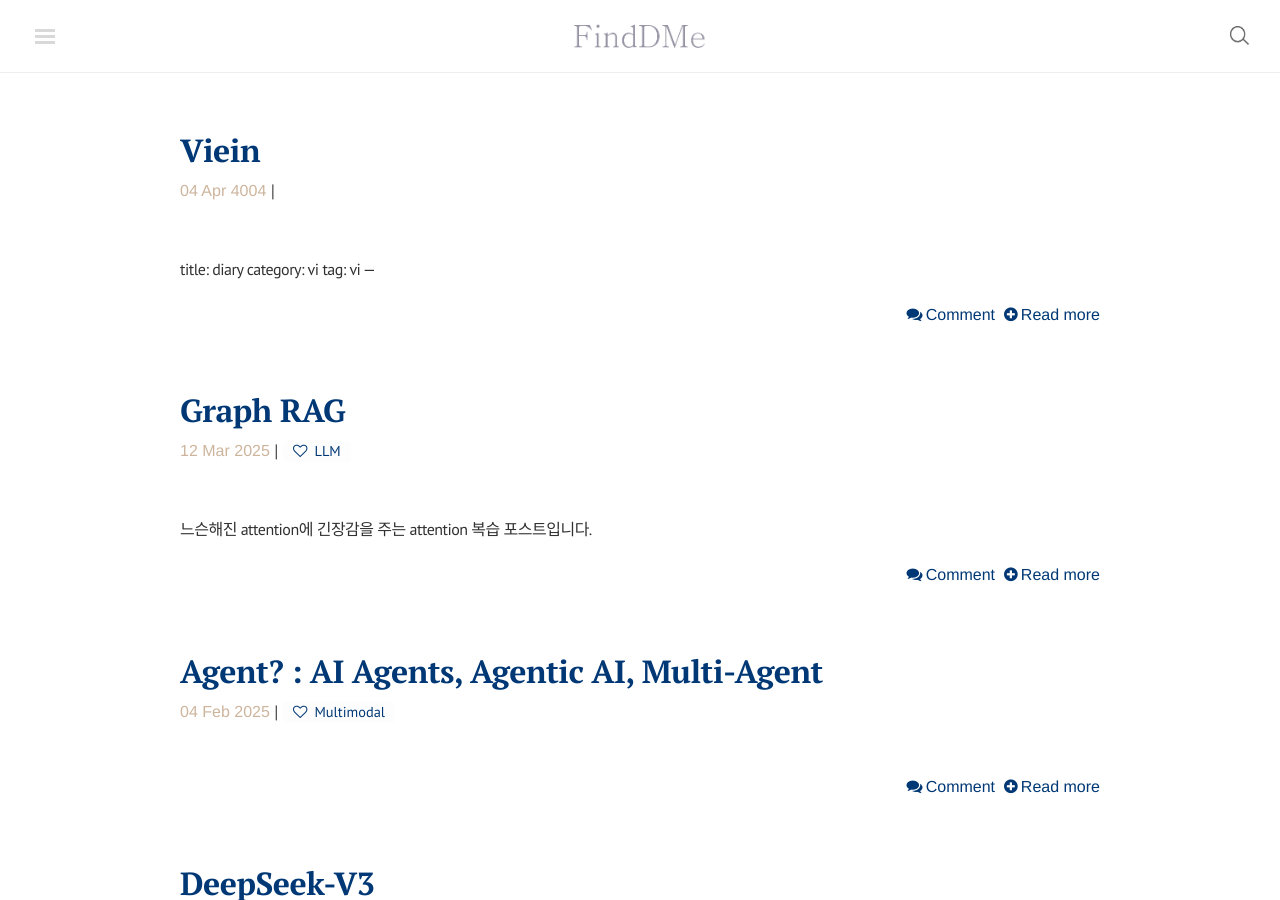
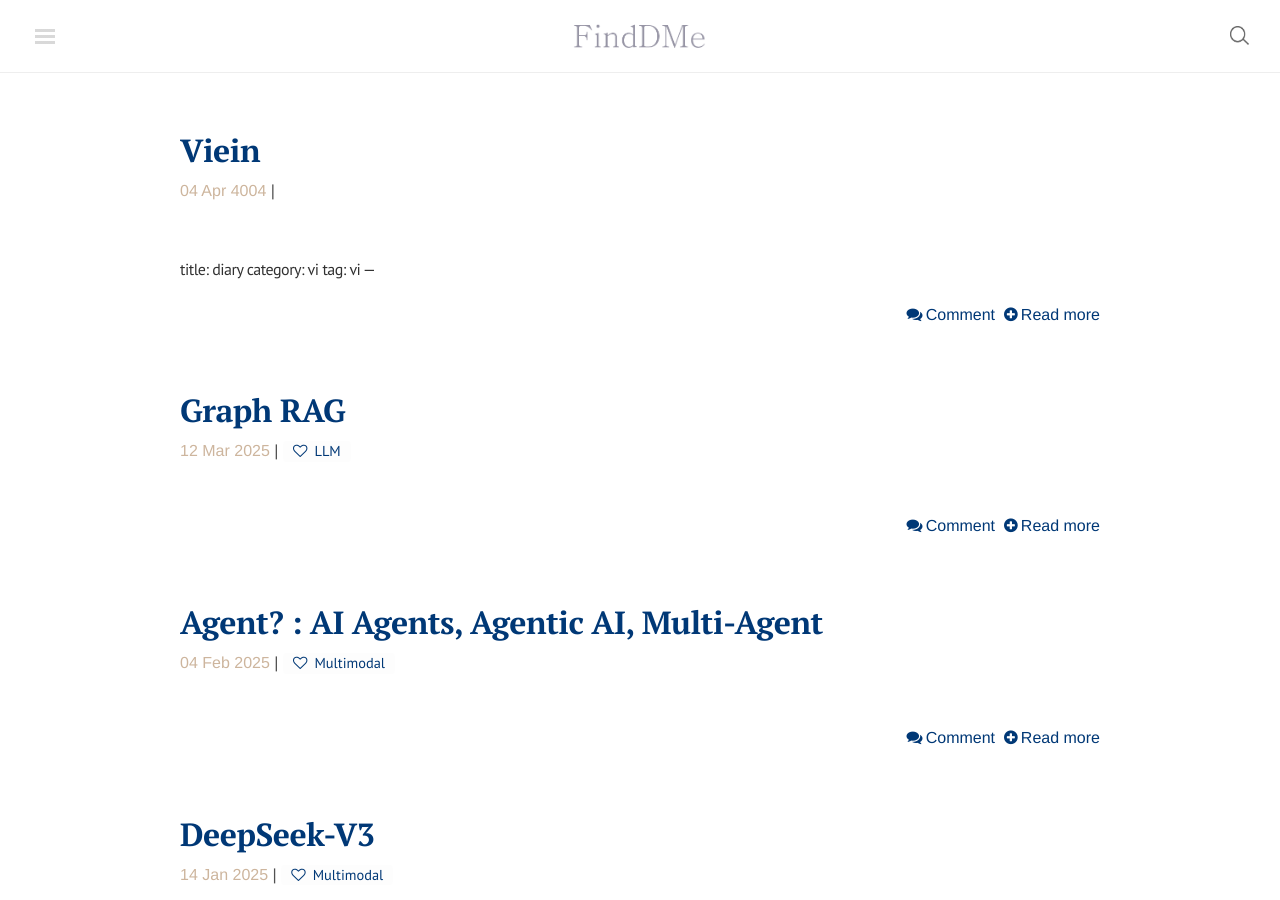
Before and after one commit to finddme/finddme.github.io, a Jekyll site: the page built from blog/index.html, in a window 1280 px wide and 900 px high. Built offline with Jekyll 4.4.1, drawn with Linux system fonts in a browser that asks for light colours; nearby versions of some CDN libraries; the list of posts is cut into pages by our own code; comment, search, counter and statistics services are not loaded; some of the changed lines change nothing that is shown.

Commit message:
Update 2025-03-12-graphrag.md

```diff
--- a/_posts/2025-03-12-graphrag.md
+++ b/_posts/2025-03-12-graphrag.md
@@ -4,7 +4,6 @@
 tag: LLM
 ---
 
-느슨해진 attention에 긴장감을 주는 attention 복습 포스트입니다.
 
 
 
@@ -39,18 +38,78 @@
 ## Indexing
 Indexing 단계에서는 아래와 같은 작업이 수행된다:
 
-1. Text Units: Naive RAG에서 chunking이라고 부르는 부분과 유사하다. 입력 텍스트를 TextUnit이라고 불리는 관리 가능한 chunk로 분절하는 것이다.
-2. Knowledge graph 구성: LLM으로 TextUnit으로부터 Entity와 Relation을 추출한다.<br>
+### 1. Text Units:
+Naive RAG에서 chunking이라고 부르는 부분과 유사하다. 입력 텍스트를 TextUnit이라고 불리는 관리 가능한 chunk로 분절하는 것이다.
+
+### 2. Knowledge graph 구성:
+1) LLM으로 TextUnit으로부터 Entity와 Relation을 추출한다.<br>
    - Entity: 텍스트에 등장하는 주요 개체나 개념
    - Relationship: Entity들 간의 관계
-3. Community detection: 관련된 entity들의 클러스터를 식별하는 과정
-4. Summarization: 데이터셋 내 다양한 주제에 대한 개요를 데이터에 담아 놓기 위해 각 community에 대한 요약을 생성
+2)추출된 Entity와 Relationship으로 Knowledge graph를 구축한다.
+  - Entity는 graph의 node가 되고, Relationship은 방향성 있는 edge가 된다.
+
++ graph 저장
+  > graph 저장을 위 일반적으로 Neo4j나 Amazon Neptune과 같은 그래프 데이터베이스가 사용되지만
+GraphRAG 구현, 특히 proof-of-concept (POC) 단계에서는 더 접근하기 쉬운 대안으로 parquet 파일을 사용할 수 있다.
+parquet 파일은 graph data를 효율적으로 저장할 수 있는 컬럼형 저장 형식을 제공한다.
+
+### 3. Community detection:
+관련된 entity들의 클러스터를 식별하는 과정
+Knowledge graph를 구축한 후 Community detection을 수행한다.
+Community는 서로 밀접하게 연결된 node와 edge의 클러스터이다.
+GraphRAG는 계층적 클러스터링을 위해 Leiden 알고리즘을 사용한다.
+Leiden 알고리즘은 graph를 내의 community 구조를 발견하는 데 특히 효과적이다.
+이 알고리즘은 연결성을 기반으로 개체들을 서로 다른 커뮤니티에 할당시킨다.
+이러한 계층적 접근 방식은 다수준 커뮤니티 탐지를 가능하게 한다.
+
+데이터에 대한 community를 구성함으로써 아래와 같은 이점을 취할 수 있다:
+- 복잡한 정보를 논리적 그룹으로 조직화할 수 있다.
+- 전체 데이터셋에 대한 상위 수준의 개요를 만들 수 있다.
+- 후속 query 응답의 관련성과 정확성을 향상시킬 수 있다.
+- 대규모 knowledge graph에서 정보를 검색하고 활용하기 쉽게 만emsek.
+
+### 4. Summarization:
+데이터셋 내 다양한 주제에 대한 개요를 데이터에 담아 놓기 위해 각 community에 대한 요약을 생성한다.
+
+요약은 bottom-up 방식으로 진행된다.
+
+1) community 내의 개별 개체에 대한 요약
+2) 개체간의 관계 설명
+3) 종합적인 community 수준의 요약
+
+요약에는 다은과 같은 내용이 포함된다:
+- community 내의 주요 개체
+- 개체 간의 핵심 관계
+- community와 관련된 중요한 주장/사실
+- community의 중요성에 대한 맥락적 정보
+
 
 <center><img width="800" src="https://github.com/user-attachments/assets/97a65968-e305-44ab-b805-b13de5722c76"></center>
 <center><em style="color:gray;">https://blog.gopenai.com/microsoft-graphrag-and-ollama-code-your-way-to-smarter-question-answering-45a57cc5c38b</em></center><br>
 
 ## Querying
-사용자가 Query를 보내면 knowledge graph를 통해 관련 정보를 검색한다. 검색 방식은 아래 두 가지가 있다.
+
+### 1. Query Processing
+  graph에서 가장 관련성 높은 정보를 검색할 수 있도록 사용자 query의 의도, 주요 개체, 관계성 등을 파악한다.
+
+### 2. Graph-Based Retrieval
+저장된 knowledge graph에서 query와 일치하는 node와 edge를 검색한다. 이 단계는 knowledge graph의 구조화된 특성을 활용하여 가장 적절한 정보를 효율적으로 찾아낸다.
+- 그래프를 순회하며 query parameter를 기반으로 관련 entity와 relationship을 식별한다.
+- 특정 entity에서 시작하여 관련 relationship을 따라가는 방식으로 정보를 탐색합니다
+- community 구조를 활용하여 검색 범위를 효율적으로 좁힐 수 있다
+
+### 3. Information Aggregation
+- 관련 정보가 검색되면 knowledge graph의 다양한 부분에서 이 정보를 통합한다.
+- 포괄적인 응답을 생성하기 위해 여러 community나 node의 데이터를 결합할 수 있다
+- 정보 간의 연관성을 고려하여 논리적으로 일관된 형태로 조직화한다.
+- 중복되거나 모순되는 정보를 필터링하고 조정한다.
+
+### 4. Response Generation
+- 마지막으로, 통합된 정보를 기반으로 응답을 생성한다.
+- LLM을 활용하여 구조화된 정보를 자연스러운 텍스트로 변환한다
+
+### Search 종류
+사용자가 Query를 보내면 knowledge graph를 통해 관련 정보를 검색한다. 커뮤니티 구조를 활용하여 검색 범위를 조절할 수 있는데, 범위에 따른 검색 방식으로 아래 두 가지가 있다.
 
 1. Local Search
    - 특정 entity에 관한 질문에 중점을 둔다
```
